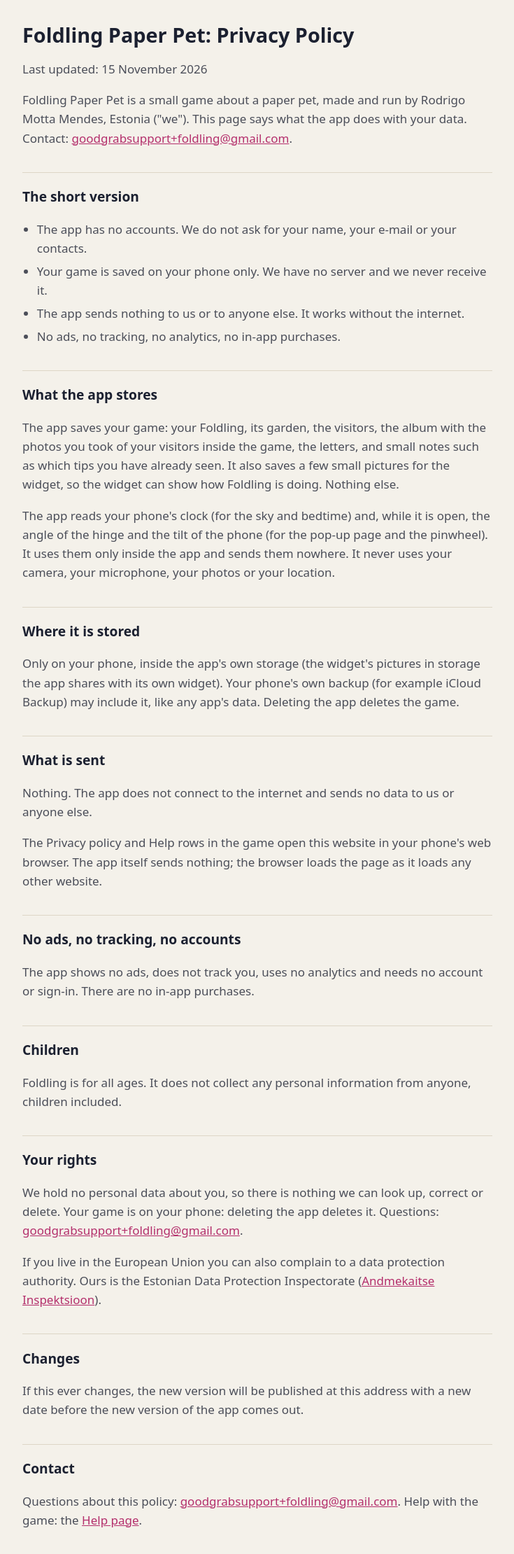
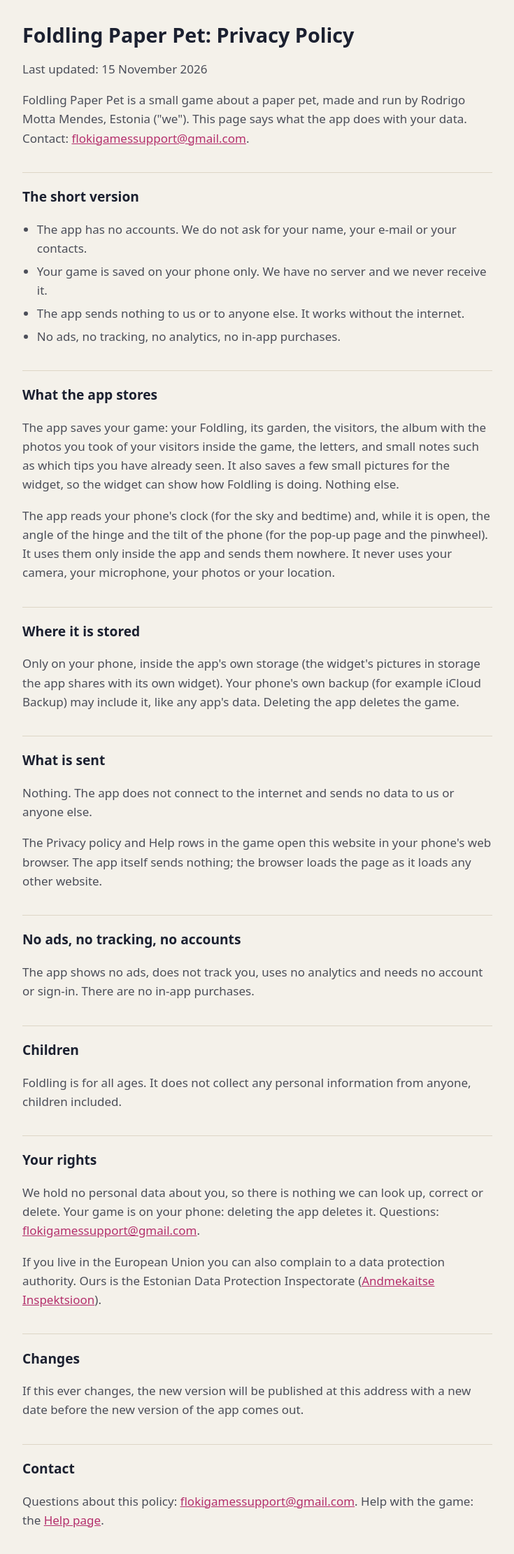
Before and after one commit to goodgrabsupport/foldling, a plain HTML site: page privacy.html in a window 1280 px wide. Shown: the whole page at 70% size, without its empty margins (272-1007 px from the left). Drawn offline with Linux system fonts and the light colour scheme.

Commit message:
Contact: flokigamessupport@gmail.com

```diff
--- a/privacy.html
+++ b/privacy.html
@@ -27,7 +27,7 @@ a { color: var(--link); }
 <main>
 <h1>Foldling Paper Pet: Privacy Policy</h1>
 <p>Last updated: 15 November 2026</p>
-<p>Foldling Paper Pet is a small game about a paper pet, made and run by Rodrigo Motta Mendes, Estonia ("we"). This page says what the app does with your data. Contact: <a href="mailto:goodgrabsupport+foldling@gmail.com">goodgrabsupport+foldling@gmail.com</a>.</p>
+<p>Foldling Paper Pet is a small game about a paper pet, made and run by Rodrigo Motta Mendes, Estonia ("we"). This page says what the app does with your data. Contact: <a href="mailto:flokigamessupport@gmail.com">flokigamessupport@gmail.com</a>.</p>
 <h2>The short version</h2>
 <ul>
 <li>The app has no accounts. We do not ask for your name, your e-mail or your contacts.</li>
@@ -48,12 +48,12 @@ a { color: var(--link); }
 <h2>Children</h2>
 <p>Foldling is for all ages. It does not collect any personal information from anyone, children included.</p>
 <h2>Your rights</h2>
-<p>We hold no personal data about you, so there is nothing we can look up, correct or delete. Your game is on your phone: deleting the app deletes it. Questions: <a href="mailto:goodgrabsupport+foldling@gmail.com">goodgrabsupport+foldling@gmail.com</a>.</p>
+<p>We hold no personal data about you, so there is nothing we can look up, correct or delete. Your game is on your phone: deleting the app deletes it. Questions: <a href="mailto:flokigamessupport@gmail.com">flokigamessupport@gmail.com</a>.</p>
 <p>If you live in the European Union you can also complain to a data protection authority. Ours is the Estonian Data Protection Inspectorate (<a href="https://www.aki.ee">Andmekaitse Inspektsioon</a>).</p>
 <h2>Changes</h2>
 <p>If this ever changes, the new version will be published at this address with a new date before the new version of the app comes out.</p>
 <h2>Contact</h2>
-<p>Questions about this policy: <a href="mailto:goodgrabsupport+foldling@gmail.com">goodgrabsupport+foldling@gmail.com</a>. Help with the game: the <a href="support.html">Help page</a>.</p>
+<p>Questions about this policy: <a href="mailto:flokigamessupport@gmail.com">flokigamessupport@gmail.com</a>. Help with the game: the <a href="support.html">Help page</a>.</p>
 </main>
 </body>
 </html>
```
Also changed, not shown: index.html (+1 -1 lines), support.html (+1 -1 lines).
